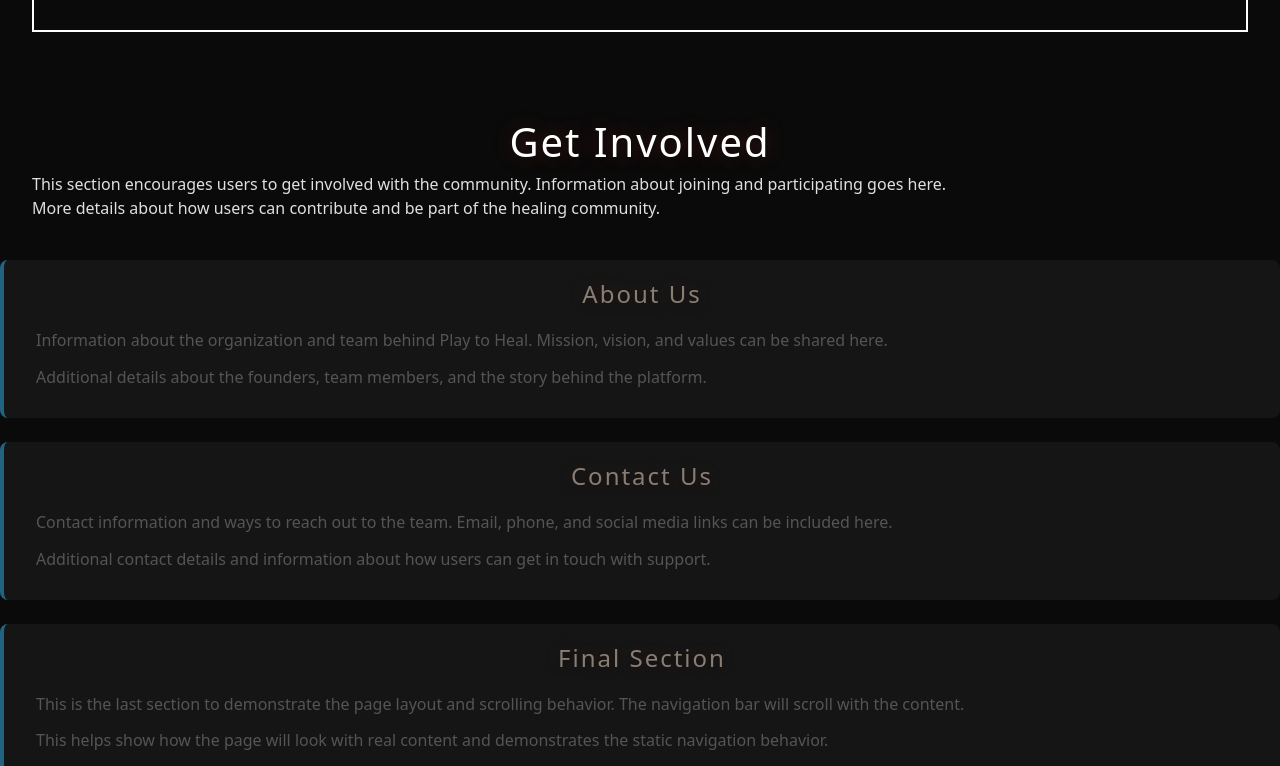
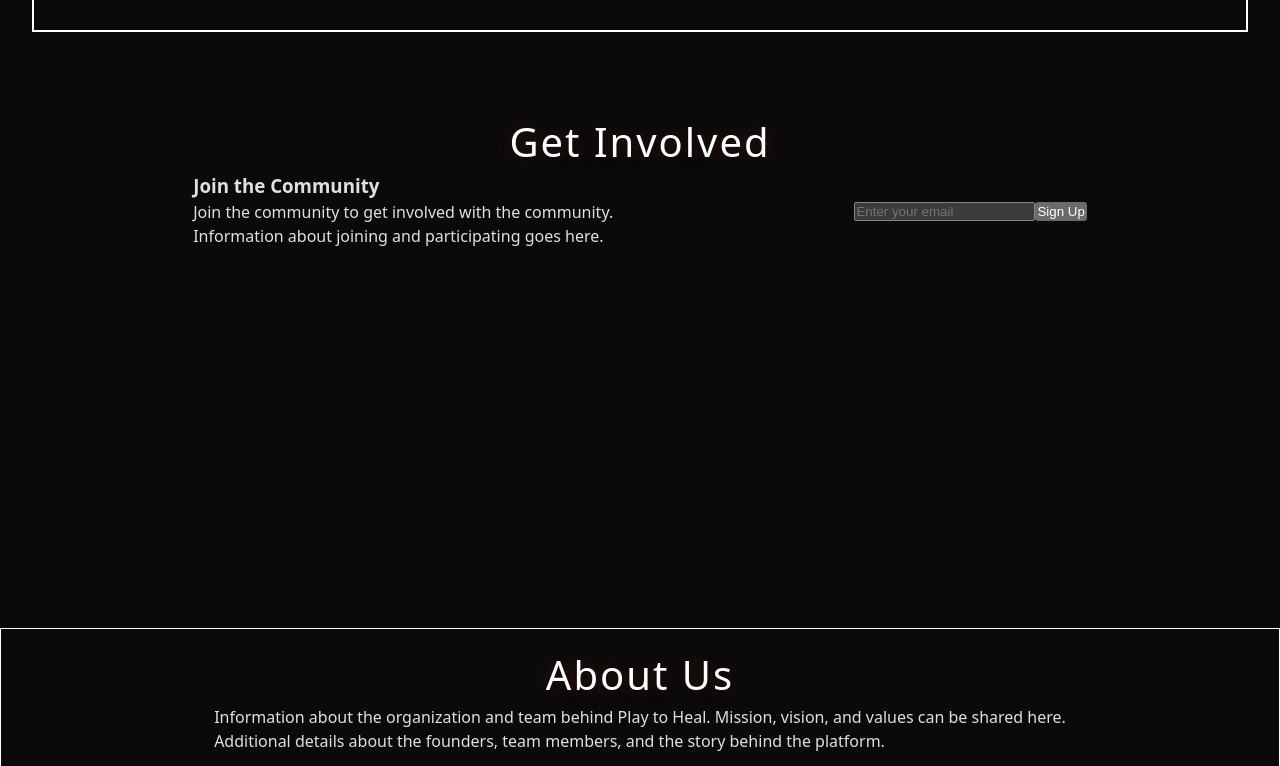
Before and after one commit to wahabahmed25/trance4mation-temp, a React (Vite) app: page / in a window 1280 px wide. Shown: the part 2034-2800 px from the top of the page. Built offline with nearby package versions, Linux system fonts and the light colour scheme.

Commit message:
added cta and about section template

```diff
--- a/src/pages/Home.css
+++ b/src/pages/Home.css
@@ -193,32 +193,33 @@ h2 {
 /* ==========================================
             Call-To-Action Section
    ========================================== */
+.cta-section {
+  display: flex;
+  flex-direction: column;
+  min-height: 500px;
+}
 
+.cta-container {
+  display: flex;
+  align-items:center;
+  justify-content: space-evenly;
+}
+
+.cta-left {
+  display: flex;
+  flex-direction: column;
+  justify-content: center;
+}
+
+.cta-left p {
+  width: 500px;
+}
 
 /* ==========================================
-   GENERIC SECTIONS (PLACEHOLDER)
+   About Us Section
    ========================================== */
-.filler-section {
-  padding: 3rem 2rem;
-  margin: 1.5rem 0;
-  background-color: var(--section-bg-alt);
-  border-radius: 8px;
-  border-left: 4px solid var(--sky-blue);
-  opacity: 0.7;
+.about-section {
+  display: flex;
+  flex-direction: column;
+  border: 1px solid white;
 }
-
-.filler-section h2 {
-  color: var(--warm-beige);
-  margin-bottom: 1rem;
-  font-size: 1.5rem;
-  text-align: center;
-  opacity: 0.8;
-}
-
-.filler-section p {
-  color: var(--text-secondary);
-  line-height: 1.5;
-  margin-bottom: 0.8rem;
-  font-size: 1rem;
-  opacity: 0.6;
-}
--- a/src/pages/Home.tsx
+++ b/src/pages/Home.tsx
@@ -23,7 +23,7 @@ function Home() {
             </section>
 
             <section className="game-section">
-                <h2>You're Not Alone</h2>
+                <h2>You Are Not Alone</h2>
                 <div className="game-cards-container">
                     <GameCard title="Cyberbullying" image={sampleImg} description="A game about cyberbullying" />
                     <GameCard title="Depression" image={sampleImg} description="A game about depression" />
@@ -45,27 +45,26 @@ function Home() {
 
             <section className="cta-section">
                 <h2>Get Involved</h2>
-                <p>This section encourages users to get involved with the community. Information about joining and participating goes here.</p>
-                <p>More details about how users can contribute and be part of the healing community.</p>
+                <div className='cta-container'>
+                    <div className='cta-left'>
+                        <h3>Join the Community</h3>
+                        <p>Join the community to get involved with the community. Information about joining and participating goes here.</p>
+                    </div>
+                    <div className='cta-right'>
+                        <input type="email" placeholder='Enter your email' />
+                        <button>Sign Up</button>
+                    </div>
+                </div>
             </section>
 
-            <section className="filler-section">
+            <section className="about-section">
                 <h2>About Us</h2>
-                <p>Information about the organization and team behind Play to Heal. Mission, vision, and values can be shared here.</p>
-                <p>Additional details about the founders, team members, and the story behind the platform.</p>
+                <div className='about-container'>
+                    <p>Information about the organization and team behind Play to Heal. Mission, vision, and values can be shared here.</p>
+                    <p>Additional details about the founders, team members, and the story behind the platform.</p>
+                </div>
             </section>
 
-            <section className="filler-section">
-                <h2>Contact Us</h2>
-                <p>Contact information and ways to reach out to the team. Email, phone, and social media links can be included here.</p>
-                <p>Additional contact details and information about how users can get in touch with support.</p>
-            </section>
-
-            <section className="filler-section">
-                <h2>Final Section</h2>
-                <p>This is the last section to demonstrate the page layout and scrolling behavior. The navigation bar will scroll with the content.</p>
-                <p>This helps show how the page will look with real content and demonstrates the static navigation behavior.</p>
-            </section>
         </div>
     )
 }
```
